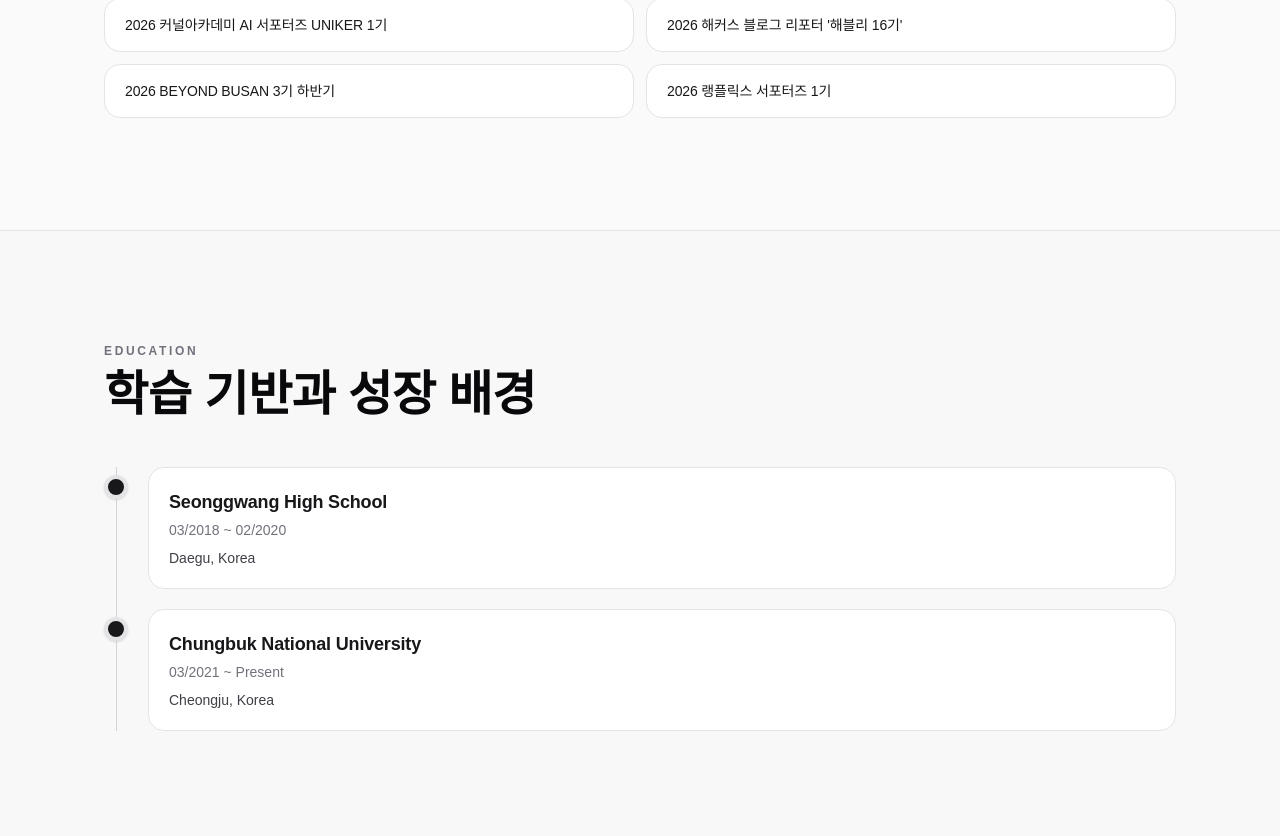
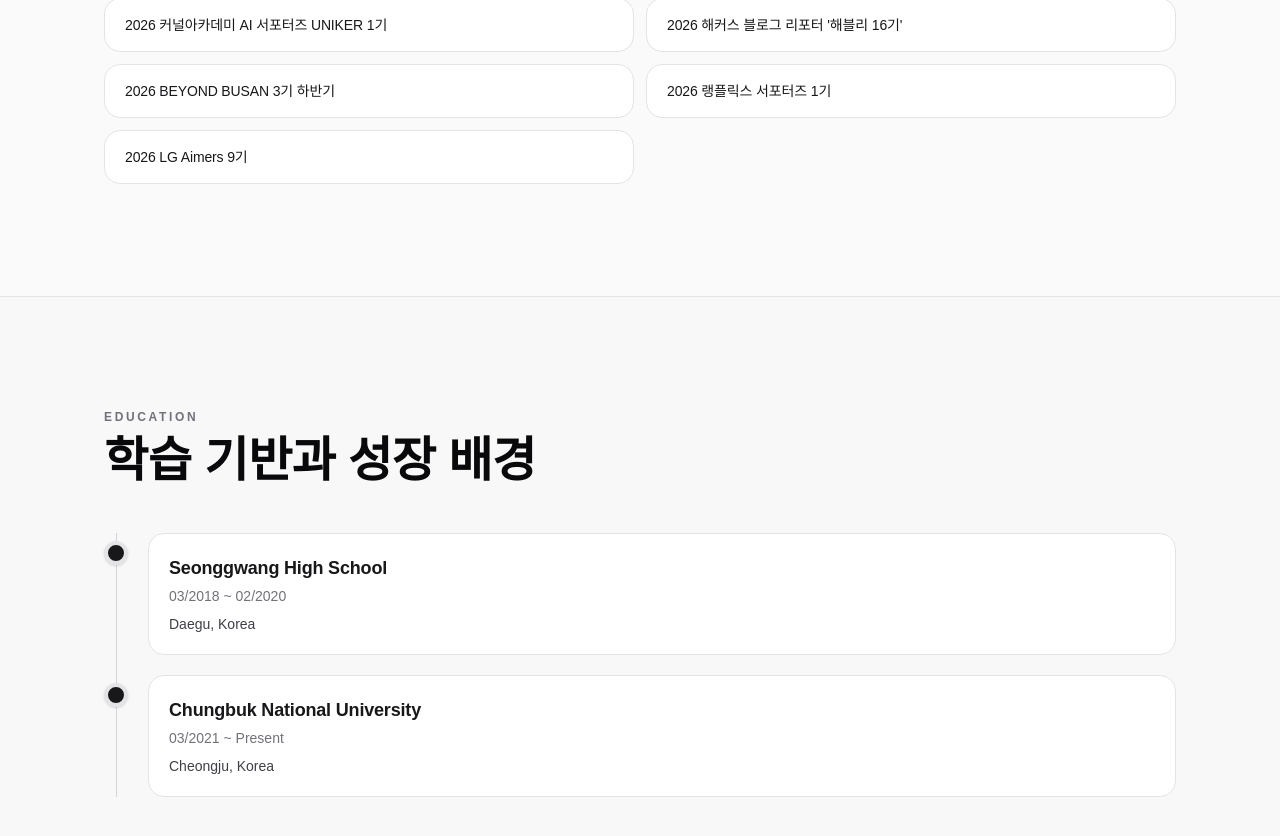
Before and after one commit to mk-isos/markus-portfolio, a Next.js app: page / in a window 1280 px wide. Shown: the part 5053-5889 px from the top of the page. Built offline with nearby package versions, Linux system fonts and the light colour scheme.

Commit message:
260707 feat(activities): add LG Aimers 9 activity

```diff
--- a/src/data/portfolio.ts
+++ b/src/data/portfolio.ts
@@ -791,6 +791,9 @@ export const activities: Activity[] = [
   {
     title: text("2026 랭플릭스 서포터즈 1기", "2026 Langflix Supporters 1st Cohort"),
   },
+  {
+    title: text("2026 LG Aimers 9기", "2026 LG Aimers 9th Cohort"),
+  },
 ];
 
 export const education = [
```
